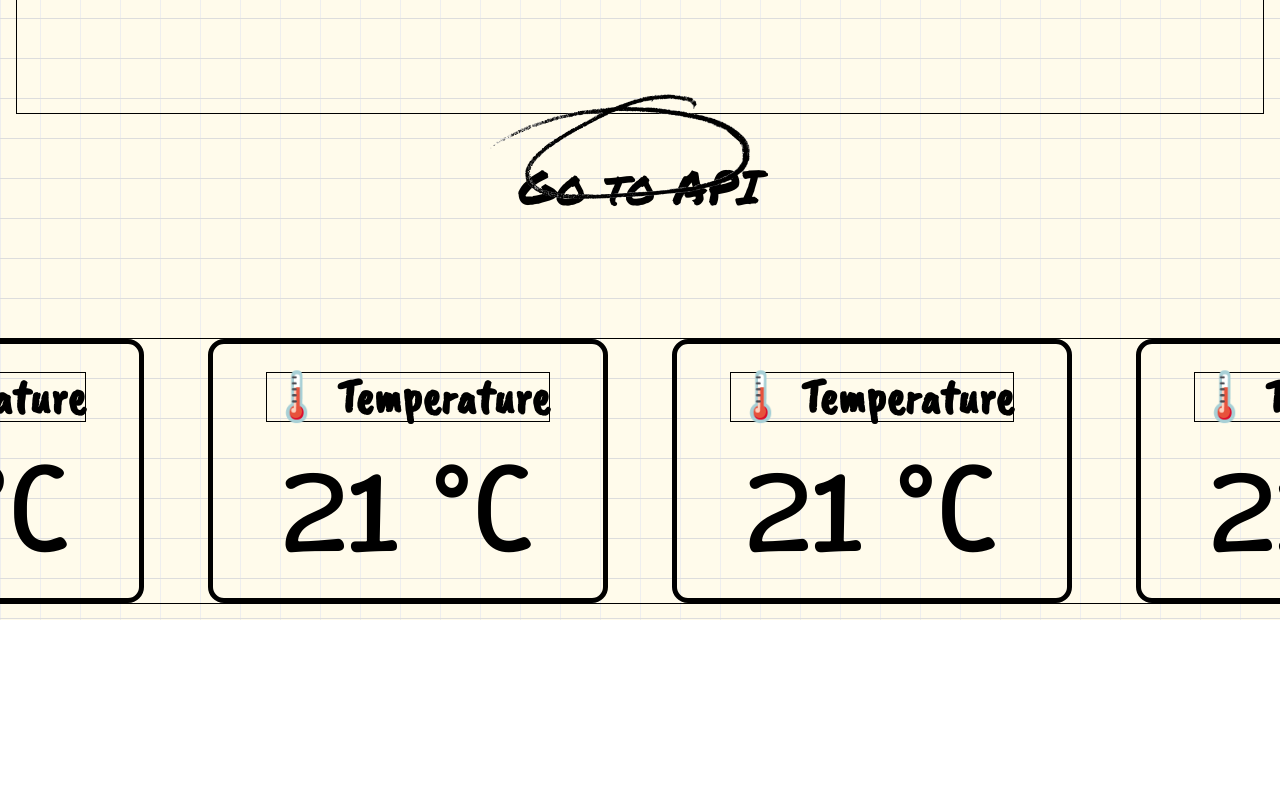
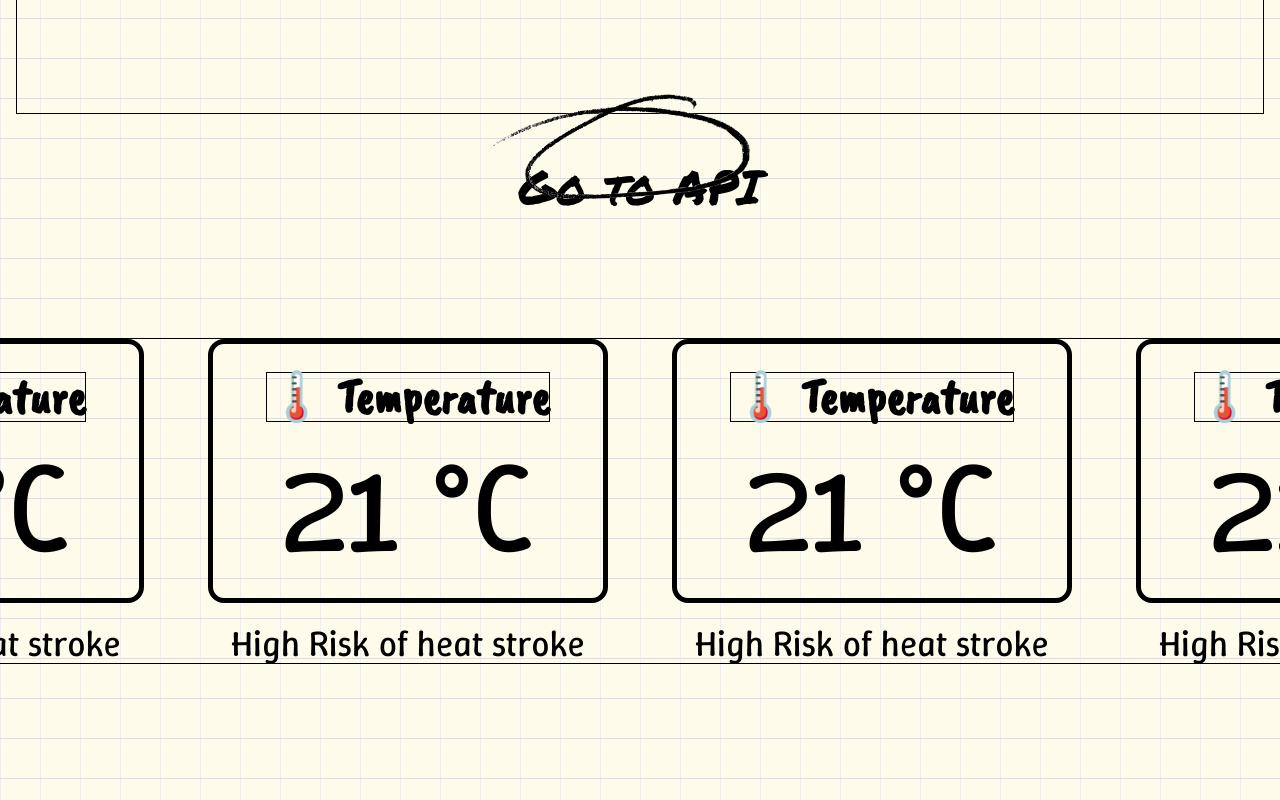
Before and after one commit to jee-gamer/should-I-go-exercise-today, a Next.js app: page / in a window 1280 px wide. Shown: the part 958-1758 px from the top of the page. Before the commit the page ends 1578 px from the top, so only its background shows below. Built offline with nearby package versions, Linux system fonts and the light colour scheme.

Commit message:
Add small description under attribute box

```diff
--- a/app/api/page.js
+++ b/app/api/page.js
@@ -1,5 +1,7 @@
 export default function Api() {
     return (
-        <h1> API PAGE </h1>
+      <div className="flex flex-col items-center justify-items-center min-h-fit sm:p-20 font-[family-name:var(--font-geist-sans)] notebook">
+
+      </div>
     )
 }
--- a/app/globals.css
+++ b/app/globals.css
@@ -20,3 +20,7 @@
 .attribute-title {
   @apply font-bold text-5xl;
 }
+
+.normal-flex {
+  @apply flex flex-col items-center justify-center
+}
--- a/app/page.js
+++ b/app/page.js
@@ -63,23 +63,39 @@ export default function Home() {
 
 
 
-			<div id="attributes" className="flex flex-row items-center justify-center min-w-full min-h-1/4 gap-[5vw] mt-30 border">
+			<div id="attributes" className="flex flex-row items-center justify-center min-w-full min-h-1/4 gap-[5vw] mt-30 mb-30 border">
+				<div className="normal-flex">
 					<div id="temperature" className="attribute-box">
 						<span className={`${CaveatBrush_font.className} attribute-title border`}>🌡️ Temperature</span>
 						<span className={`${ WinkySans_font.className } text-9xl`}>21 °C</span>
 					</div>
+					<span className={`${ WinkySans_font.className } text-4xl mt-5`}>High Risk of heat stroke</span>
+				</div>
+
+				<div className="normal-flex">
 					<div id="humidity" className="attribute-box">
 						<span className={`${CaveatBrush_font.className} attribute-title border`}>🌡️ Temperature</span>
 						<span className={`${ WinkySans_font.className } text-9xl`}>21 °C</span>
 					</div>
-				<div id=" pm2.5" className="attribute-box">
+					<span className={`${ WinkySans_font.className } text-4xl mt-5`}>High Risk of heat stroke</span>
+				</div>
+
+				<div className="normal-flex">
+					<div id="pm2.5" className="attribute-box">
 						<span className={`${CaveatBrush_font.className} attribute-title border`}>🌡️ Temperature</span>
 						<span className={`${ WinkySans_font.className } text-9xl`}>21 °C</span>
 					</div>
+					<span className={`${ WinkySans_font.className } text-4xl mt-5`}>High Risk of heat stroke</span>
+				</div>
+
+				<div className="normal-flex">
 					<div id="people" className="attribute-box">
 						<span className={`${CaveatBrush_font.className} attribute-title border`}>🌡️ Temperature</span>
 						<span className={`${ WinkySans_font.className } text-9xl`}>21 °C</span>
 					</div>
+					<span className={`${ WinkySans_font.className } text-4xl mt-5`}>High Risk of heat stroke</span>
+				</div>
+
 			</div>
 
     </div>
```
Lines whose indentation alone changed are shown as unchanged.
